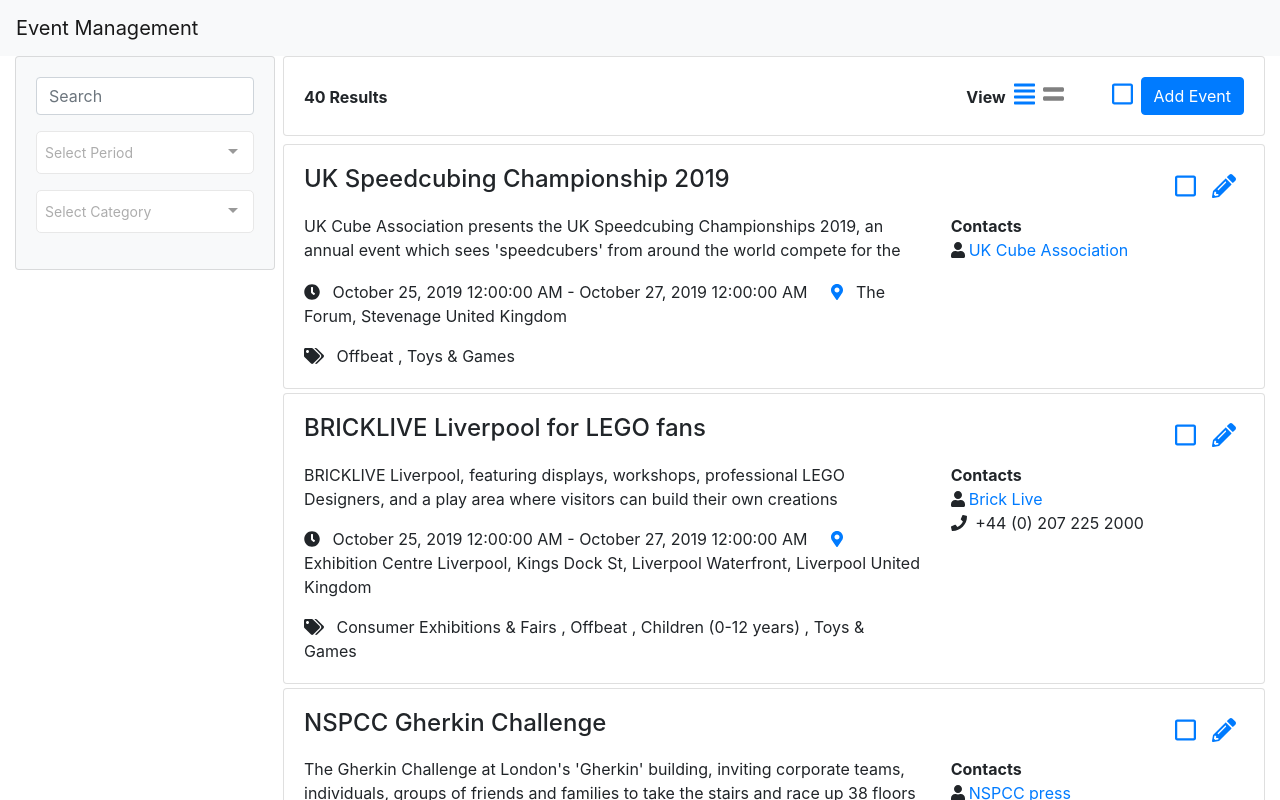
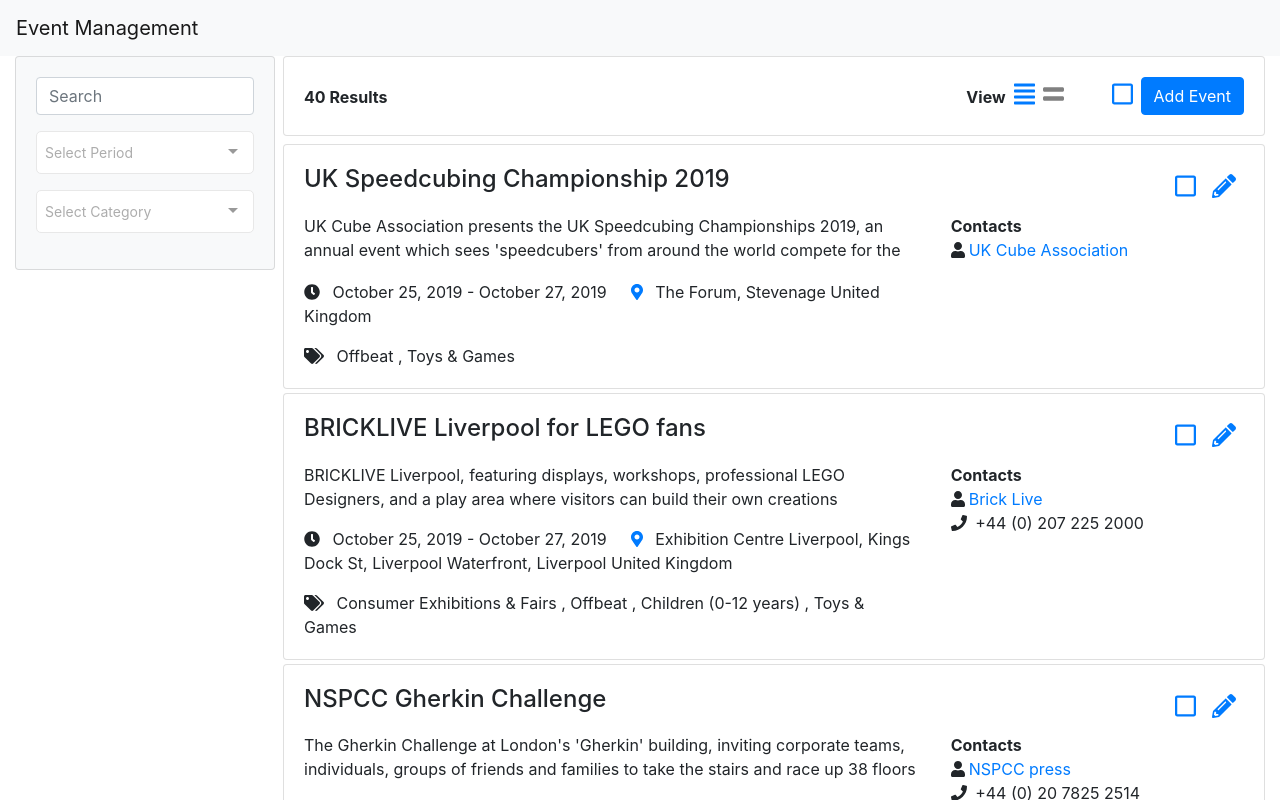
Before and after one commit to jombard/EventScreen, a Vue app: page / in a window 1280 px wide. Shown: the top 800 px of the page. Built offline with nearby package versions, Linux system fonts and the light colour scheme; no server answers.

Commit message:
Add separate time field and format date

```diff
--- a/src/components/EventItem.vue
+++ b/src/components/EventItem.vue
@@ -35,10 +35,11 @@
           <b-card-text>
             <span class="mr-4">
               <font-awesome-icon icon="clock" class="mr-2" />
-              {{ eventData.startDate | msFormatDateTime }}
+              {{ eventData.startDate | msFormatDate }}
+              <span v-if="eventData.time">{{ eventData.time | msFormatTime }}</span>
               <span
                 v-if="eventData.startDate!=eventData.endDate"
-              >- {{ eventData.endDate | msFormatDateTime }}</span>
+              >- {{ eventData.endDate | msFormatDate }}</span>
             </span>
             <span>
               <font-awesome-icon
--- a/src/main.js
+++ b/src/main.js
@@ -50,11 +50,24 @@
 import "vue-multiselect/dist/vue-multiselect.min.css";
 import "./assets/scss/custom.scss";
 
+Vue.filter("msFormatDate", function(value) {
+  if (value) {
+    return moment(value).format("LL");
+  }
+});
+
+Vue.filter("msFormatTime", function(value) {
+  if (value) {
+    return moment(value).format("LTS");
+  }
+});
+
 Vue.filter("msFormatDateTime", function(value) {
   if (value) {
     return moment(value).format("LL LTS");
   }
 });
+
 Vue.use(VueGoogleMaps, {
   load: {
     key: process.env.VUE_APP_GOOGLE_MAPS_API_KEY
```
